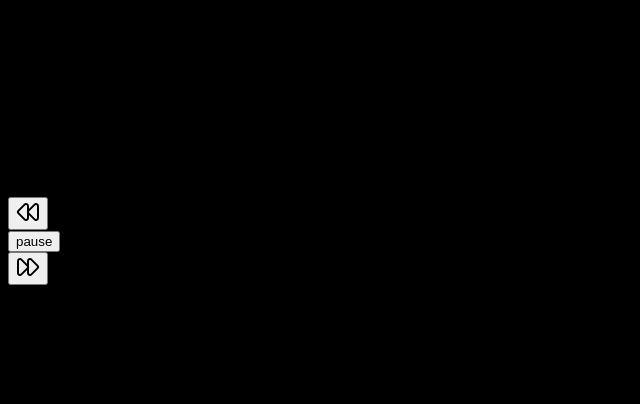
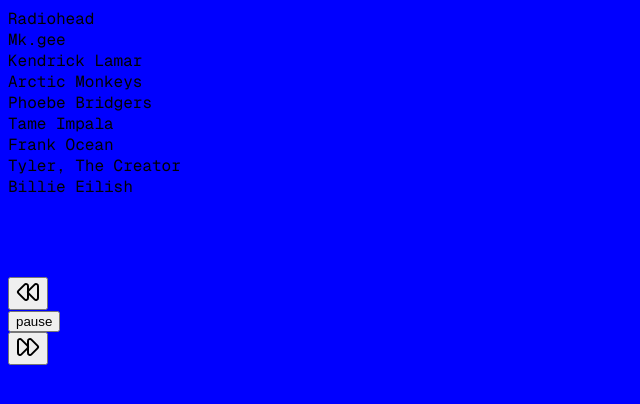
Before and after one commit to tiagc/vinyl, a React (Create React App) app: page / in a window 1280 px wide. Shown: the top 404 px of the page, without its empty margins (0-640 px from the left). Built offline with nearby package versions, Linux system fonts and the light colour scheme.

Commit message:
player + playlist

```diff
--- a/public/index.html
+++ b/public/index.html
@@ -3,7 +3,7 @@
   <head>
     <meta charset="utf-8" />
     <link rel="icon" type="image/svg+xml" href="/klm-logo.png" />
-    <meta name="theme-color" content="#fff" />
+    <meta name="theme-color" content="#0000ff" />
     <meta name="mobile-web-app-capable" content="yes" />
     <link rel="apple-touch-icon" href="%PUBLIC_URL%/" sizes="192x192" />
     <meta name="apple-mobile-web-app-status-bar-style" content="default" />
@@ -11,7 +11,7 @@
       href="https://fonts.googleapis.com/css2?family=Geist+Mono:wght@100..900&family=Geist:wght@100..900&display=swap"
       rel="stylesheet" />
     <meta name="viewport" content="width=device-width, initial-scale=1" />
-    <meta name="theme-color" content="#000000" />
+    <meta name="theme-color" content="#0000ff" />
     <meta
       name="description"
       content="Web site created using create-react-app" />
--- a/src/App.tsx
+++ b/src/App.tsx
@@ -1,13 +1,11 @@
-import Main from "./components/Main";
 import Player from "./components/Player";
+import Playlist from "./components/Playlist";
 
 function App() {
   return (
     <div>
-      <Main />
-      <section className="min-h-screen bot-0 justify-end">
-        <Player />
-      </section>
+      <Playlist />
+      <Player />
     </div>
   );
 }
--- a/src/components/Main.tsx
+++ /dev/null
@@ -1,25 +0,0 @@
-function Player() {
-  let artists = [
-    "Radiohead",
-    "Mk.gee",
-    "Kendrick Lamar",
-    "Arctic Monkeys",
-    "Phoebe Bridgers",
-    "Tame Impala",
-    "Frank Ocean",
-    "Tyler, The Creator",
-    "Billie Eilish",
-  ];
-
-  return (
-    <div className="flex flex-col gap-2 p-4 items-left">
-      {artists.map((artist) => (
-        <div key={artist} className="text-white text-5xl">
-          {artist}
-        </div>
-      ))}
-    </div>
-  );
-}
-
-export default Player;
--- a/src/components/Player.tsx
+++ b/src/components/Player.tsx
@@ -1,9 +1,9 @@
 import { LucideFastForward, LucideRewind } from "lucide-react";
 
-export default function Footer() {
+export default function Player() {
   return (
-    <footer className="fixed bottom-0 w-full">
-      <div className="flex justify-between p-4">
+    <footer className="fixed bottom-0 z-50 bg-black pb-safe-bottom w-full">
+      <div className="flex justify-between p-4 items-center">
         <div>
           <button>
             <LucideRewind className="text-white" />
--- /dev/null
+++ b/src/components/Playlist.tsx
@@ -0,0 +1,35 @@
+function Playlist() {
+  const artists = [
+    "Radiohead",
+    "Mk.gee",
+    "Kendrick Lamar",
+    "Arctic Monkeys",
+    "Phoebe Bridgers",
+    "Tame Impala",
+    "Frank Ocean",
+    "Tyler, The Creator",
+    "Billie Eilish",
+  ];
+
+  return (
+    <div className="relative h-screen text-yellow-400">
+      {/* Scrollable Main Section */}
+      <main
+        className="h-full overflow-y-scroll snap-y snap-mandatory flex flex-col items-center"
+        style={{
+          scrollBehavior: "smooth",
+          paddingBottom: "80px", // ensures last item isn't hidden under footer
+        }}>
+        {artists.map((artist) => (
+          <div
+            key={artist}
+            className="snap-center min-h-[100vh] flex items-center text-4xl font-bold">
+            {artist}
+          </div>
+        ))}
+      </main>
+    </div>
+  );
+}
+
+export default Playlist;
--- a/src/styles.css
+++ b/src/styles.css
@@ -4,7 +4,7 @@
 
 @layer base {
   body {
-    background-color: black;
+    background-color: blue;
     font-family: "Geist Mono", monospace;
   }
 }
--- a/tailwind.config.js
+++ b/tailwind.config.js
@@ -1,6 +1,6 @@
 /** @type {import('tailwindcss').Config} */
 module.exports = {
-  content: ["./src/**/*.{html,js,jsx,ts,tsx}"],
+  content: ["./src/**/*.{js,ts,jsx,tsx}"],
   theme: {
     extend: {
       fontFamily: {
@@ -9,6 +9,9 @@
         mono: ['"Geist Mono"', "monospace"],
         pinyon: ["Pinyon Script", "cursive"],
       },
+      spacing: {
+        "safe-bottom": "env(safe-area-inset-bottom)",
+      },
     },
   },
   plugins: [],
```
